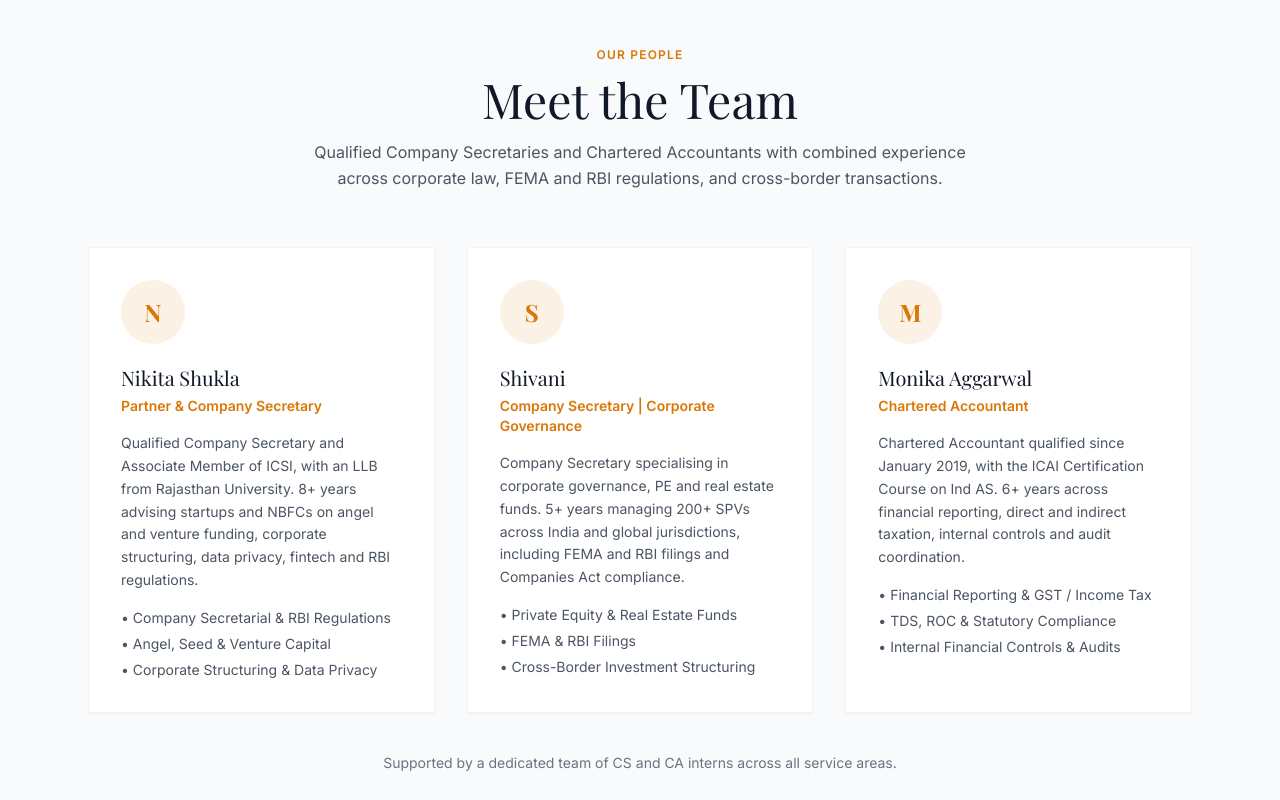
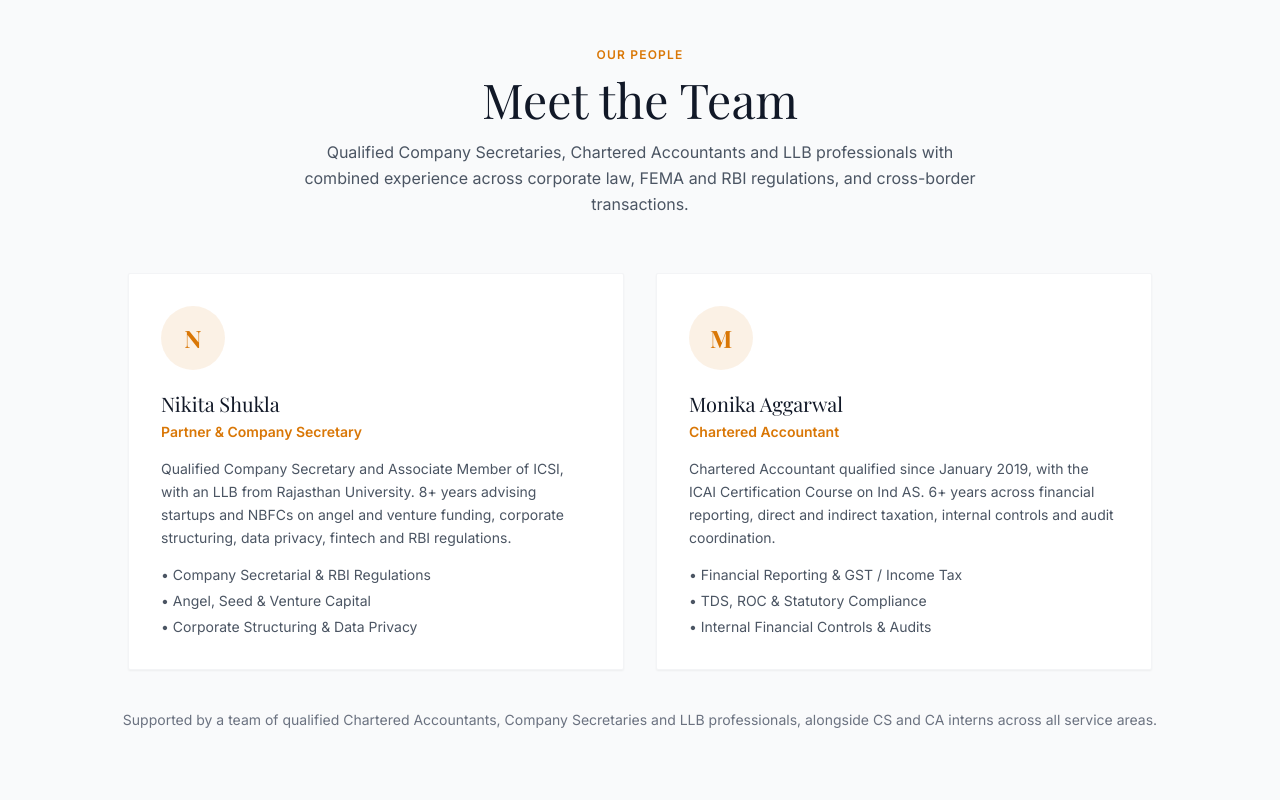
Before and after one commit to team229/compliancebridge, a plain HTML site: page about.html in a window 1280 px wide. Shown: the part 1840-2640 px from the top of the page. Drawn offline with nearby package versions, Linux system fonts and the light colour scheme; a web font is replaced by a local one.

Commit message:
About page: remove Shivani from team, highlight CA/CS/LLB staff + interns

```diff
--- a/about.html
+++ b/about.html
@@ -275,9 +275,9 @@
             <div class="text-center mb-14">
                 <div class="text-accent text-xs font-bold uppercase tracking-widest mb-3">Our People</div>
                 <h2 class="text-4xl md:text-5xl font-serif font-medium text-primary mb-4">Meet the Team</h2>
-                <p class="text-gray-600 max-w-2xl mx-auto leading-relaxed">Qualified Company Secretaries and Chartered Accountants with combined experience across corporate law, FEMA and RBI regulations, and cross-border transactions.</p>
+                <p class="text-gray-600 max-w-2xl mx-auto leading-relaxed">Qualified Company Secretaries, Chartered Accountants and LLB professionals with combined experience across corporate law, FEMA and RBI regulations, and cross-border transactions.</p>
             </div>
-            <div class="grid grid-cols-1 md:grid-cols-3 gap-8">
+            <div class="grid grid-cols-1 md:grid-cols-2 gap-8 max-w-5xl mx-auto">
                 <div class="bg-white rounded-sm border border-gray-100 shadow-sm p-8">
                     <div class="w-16 h-16 rounded-full bg-accent/10 text-accent flex items-center justify-center text-2xl font-serif font-bold mb-5">N</div>
                     <h3 class="text-xl font-serif font-medium text-primary mb-1">Nikita Shukla</h3>
@@ -287,17 +287,6 @@
                         <li>• Company Secretarial & RBI Regulations</li>
                         <li>• Angel, Seed & Venture Capital</li>
                         <li>• Corporate Structuring & Data Privacy</li>
-                    </ul>
-                </div>
-                <div class="bg-white rounded-sm border border-gray-100 shadow-sm p-8">
-                    <div class="w-16 h-16 rounded-full bg-accent/10 text-accent flex items-center justify-center text-2xl font-serif font-bold mb-5">S</div>
-                    <h3 class="text-xl font-serif font-medium text-primary mb-1">Shivani</h3>
-                    <p class="text-accent text-sm font-bold mb-4">Company Secretary | Corporate Governance</p>
-                    <p class="text-gray-600 text-sm leading-relaxed mb-4">Company Secretary specialising in corporate governance, PE and real estate funds. 5+ years managing 200+ SPVs across India and global jurisdictions, including FEMA and RBI filings and Companies Act compliance.</p>
-                    <ul class="text-sm text-gray-600 space-y-1.5">
-                        <li>• Private Equity & Real Estate Funds</li>
-                        <li>• FEMA & RBI Filings</li>
-                        <li>• Cross-Border Investment Structuring</li>
                     </ul>
                 </div>
                 <div class="bg-white rounded-sm border border-gray-100 shadow-sm p-8">
@@ -312,7 +301,7 @@
                     </ul>
                 </div>
             </div>
-            <p class="text-center text-sm text-gray-500 mt-10">Supported by a dedicated team of CS and CA interns across all service areas.</p>
+            <p class="text-center text-sm text-gray-500 mt-10">Supported by a team of qualified Chartered Accountants, Company Secretaries and LLB professionals, alongside CS and CA interns across all service areas.</p>
         </div>
     </section>
 
```
